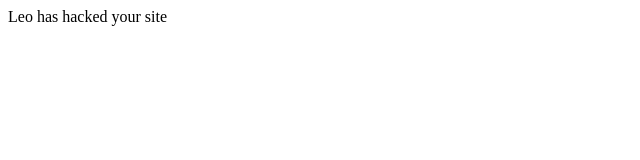
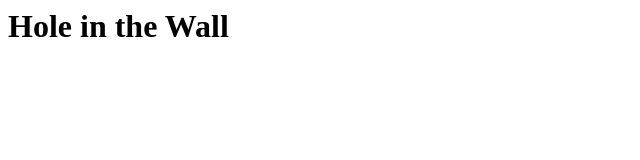
Before and after one commit to icavusoglu/hole_in_the_wall, a plain HTML site: page index.html in a window 1280 px wide. Shown: the whole page, without its empty margins (0-640 px from the left). Drawn offline with Linux system fonts and the light colour scheme.

Commit message:
change of title

```diff
--- a/index.html
+++ b/index.html
@@ -1 +1 @@
-<p>Leo has hacked your site</p>
+<h1>Hole in the Wall</h1>
```
